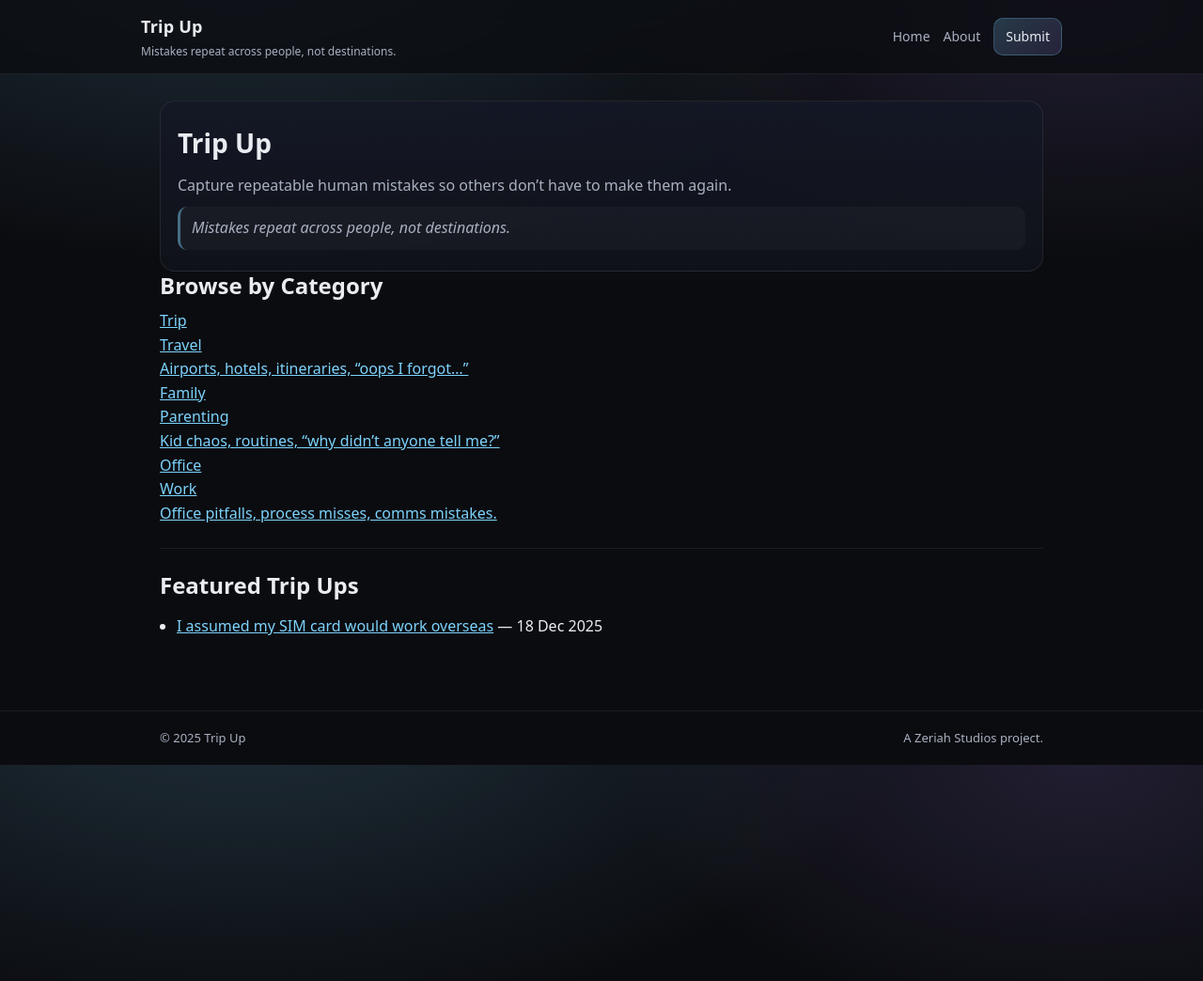
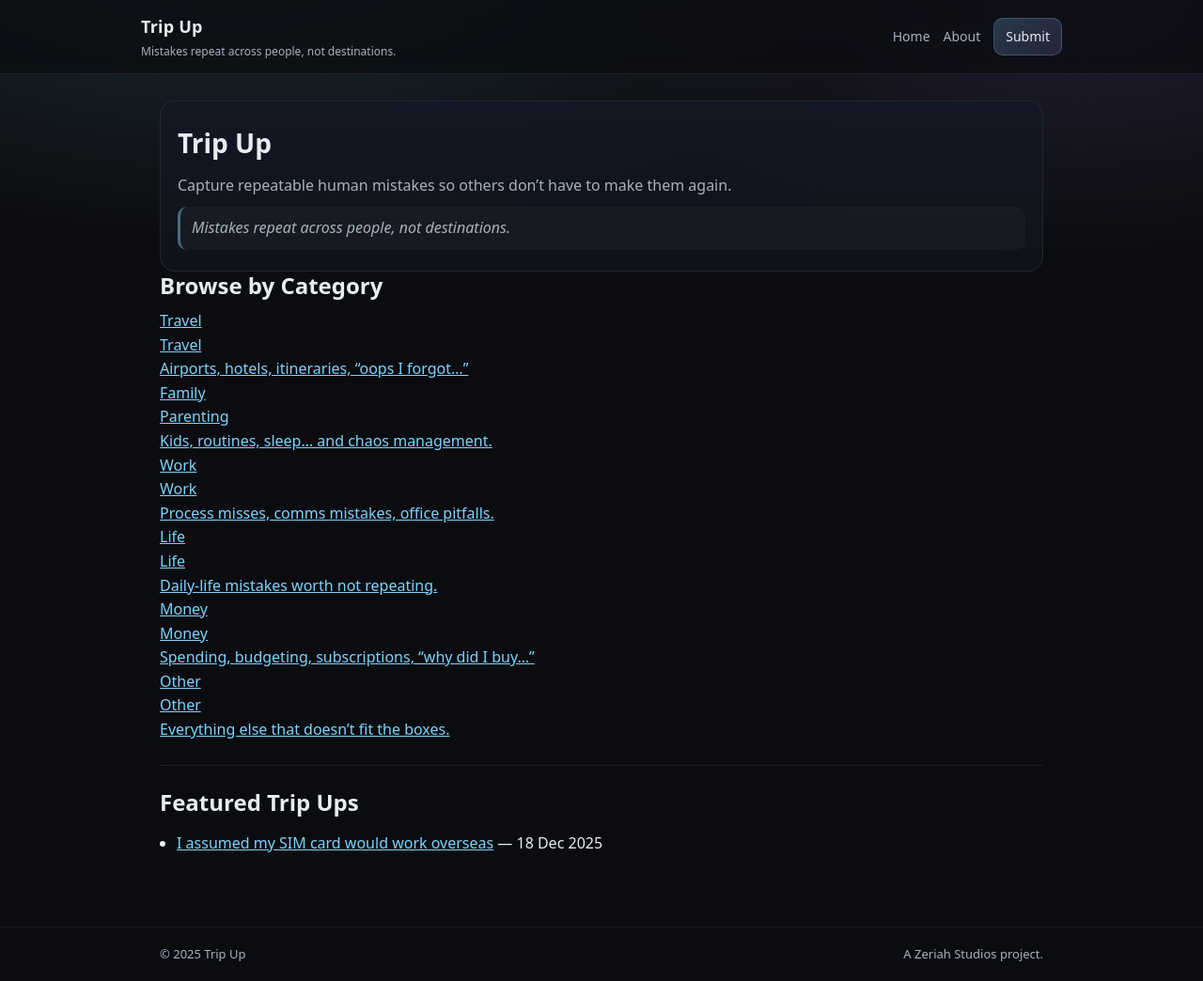
Before and after one commit to ZeriahStudios/TripUp, a Jekyll site: the page built from index.md, in a window 1280 px wide and 1044 px high. Shown: the whole window at 94% size. Built offline with Jekyll 4.4.1, drawn with Linux system fonts in a browser that asks for light colours.

Commit message:
Update categories.yml

```diff
--- a/_data/categories.yml
+++ b/_data/categories.yml
@@ -1,17 +1,29 @@
-- tag: Travel
-  title: Travel
+- title: Travel
   desc: Airports, hotels, itineraries, “oops I forgot…”
-  badge: Trip
+  badge: Travel
   href: /tags/travel/
 
-- tag: Parenting
-  title: Parenting
-  desc: Kid chaos, routines, “why didn’t anyone tell me?”
+- title: Parenting
+  desc: Kids, routines, sleep… and chaos management.
   badge: Family
   href: /tags/parenting/
 
-- tag: Work
-  title: Work
-  desc: Office pitfalls, process misses, comms mistakes.
-  badge: Office
+- title: Work
+  desc: Process misses, comms mistakes, office pitfalls.
+  badge: Work
   href: /tags/work/
+
+- title: Life
+  desc: Daily-life mistakes worth not repeating.
+  badge: Life
+  href: /tags/life/
+
+- title: Money
+  desc: Spending, budgeting, subscriptions, “why did I buy…”
+  badge: Money
+  href: /tags/money/
+
+- title: Other
+  desc: Everything else that doesn’t fit the boxes.
+  badge: Other
+  href: /tags/other/
```
